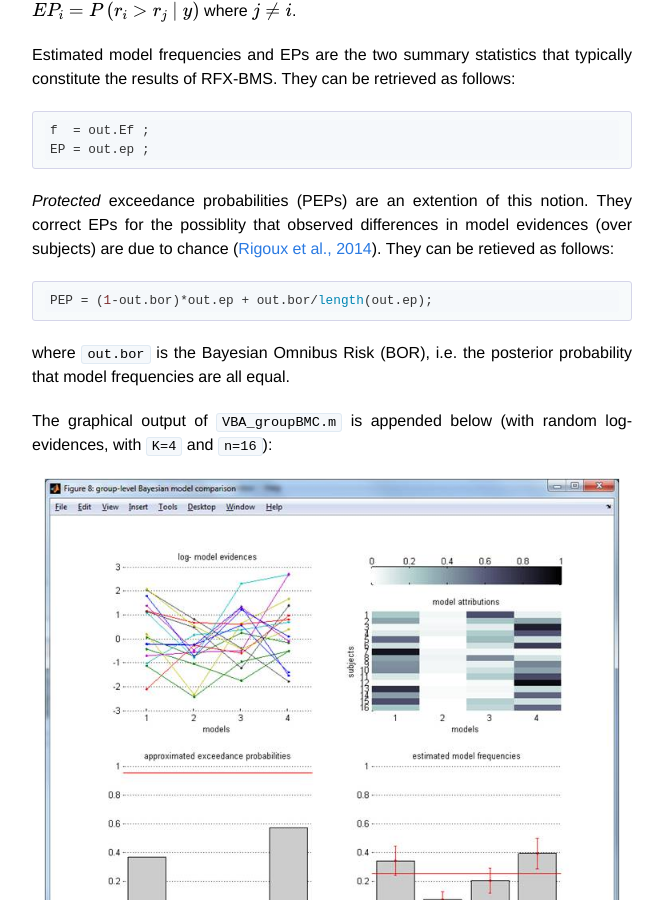
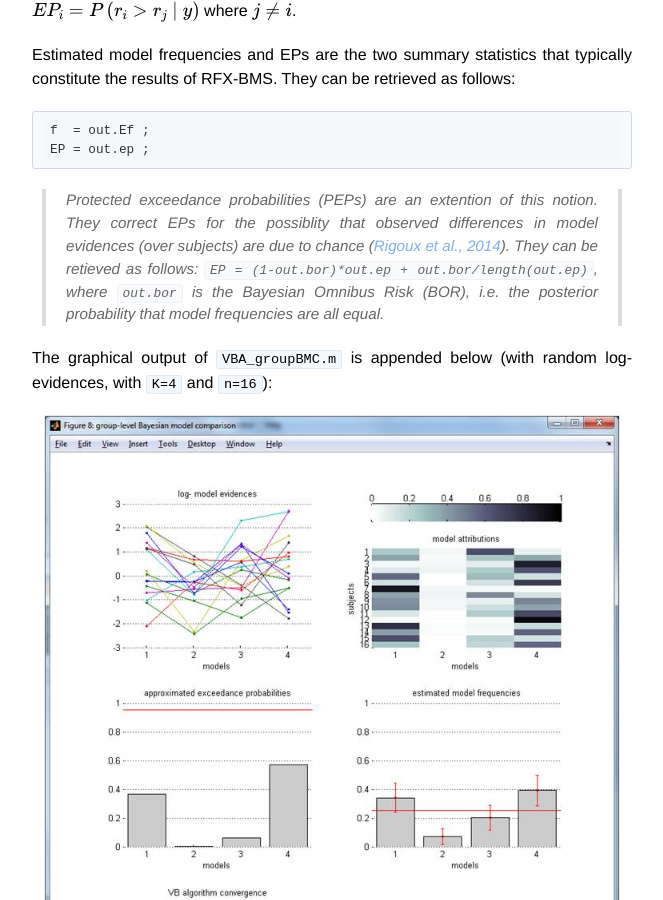
Before and after one commit to MBB-team/VBA-toolbox, a Jekyll site: the page built from _wiki/BMS-for-group-studies.md, in a window 1280 px wide and 900 px high, scrolled down 2481 px. Shown: the whole window, without its empty margins (308-971 px from the left). Built offline with Jekyll 4.4.1, drawn with Linux system fonts in a browser that asks for light colours; nearby versions of some CDN libraries; formulas are drawn with MathJax 3.

Commit message:
Update BMS-for-group-studies.md

````diff
--- a/_wiki/BMS-for-group-studies.md
+++ b/_wiki/BMS-for-group-studies.md
@@ -58,13 +58,8 @@ f  = out.Ef ;
 EP = out.ep ;
 ```
 
-*Protected* exceedance probabilities (PEPs) are an extention of this notion. They correct EPs for the possiblity that observed differences in model evidences (over subjects) are due to chance ([Rigoux et al., 2014](https://www.ncbi.nlm.nih.gov/pubmed/24018303)). They can be retieved as follows:
+> *Protected* exceedance probabilities (PEPs) are an extention of this notion. They correct EPs for the possiblity that observed differences in model evidences (over subjects) are due to chance ([Rigoux et al., 2014](https://www.ncbi.nlm.nih.gov/pubmed/24018303)). They can be retieved as follows: `EP = (1-out.bor)*out.ep + out.bor/length(out.ep)`, where `out.bor` is the Bayesian Omnibus Risk (BOR), i.e. the posterior probability that model frequencies are all equal.
 
-```matlab
-PEP = (1-out.bor)*out.ep + out.bor/length(out.ep);
-```
-
-where `out.bor` is the Bayesian Omnibus Risk (BOR), i.e. the posterior probability that model frequencies are all equal.
 
 The graphical output of `VBA_groupBMC.m` is appended below (with random log-evidences, with `K=4` and `n=16`):
 
````
